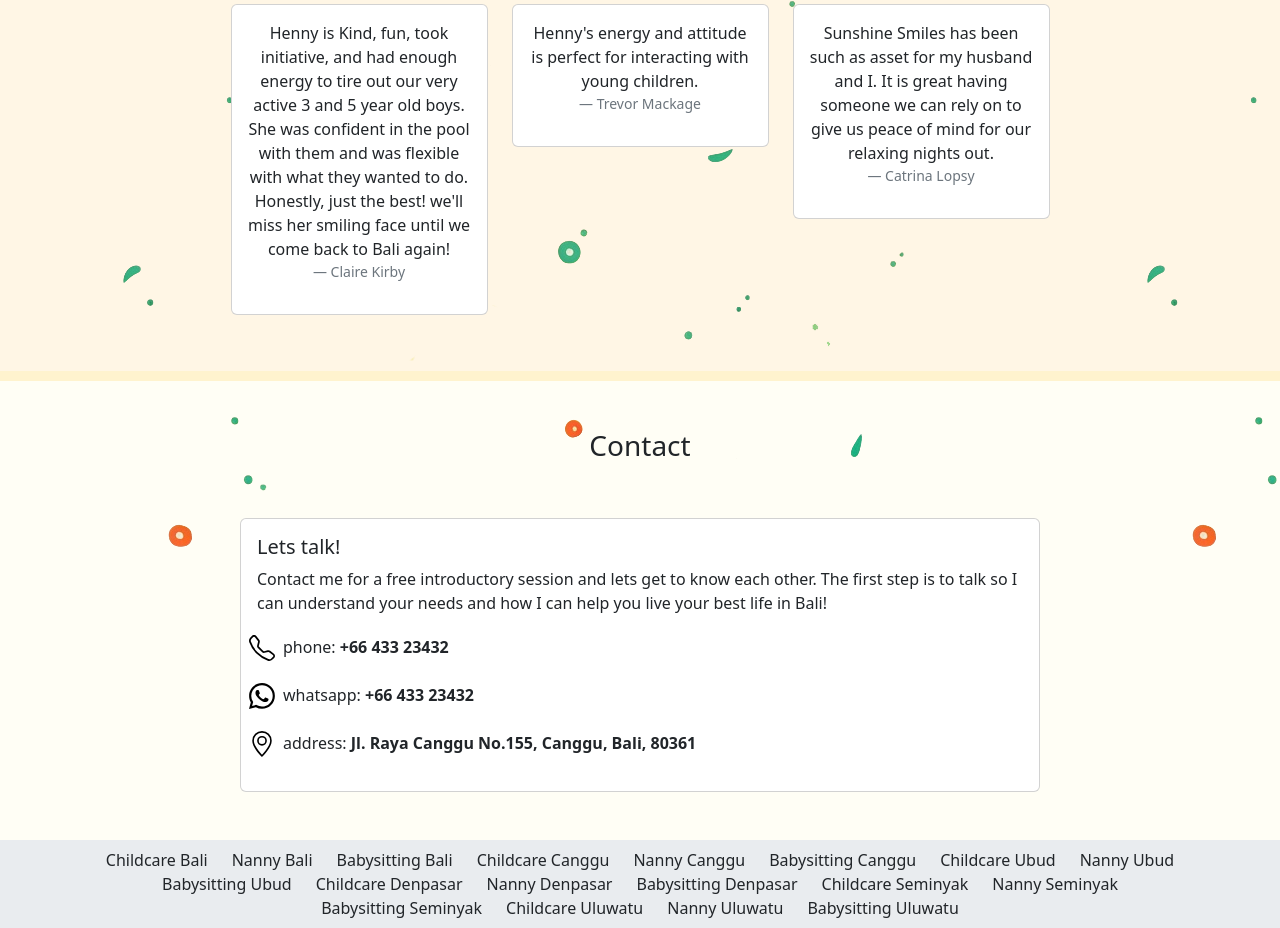
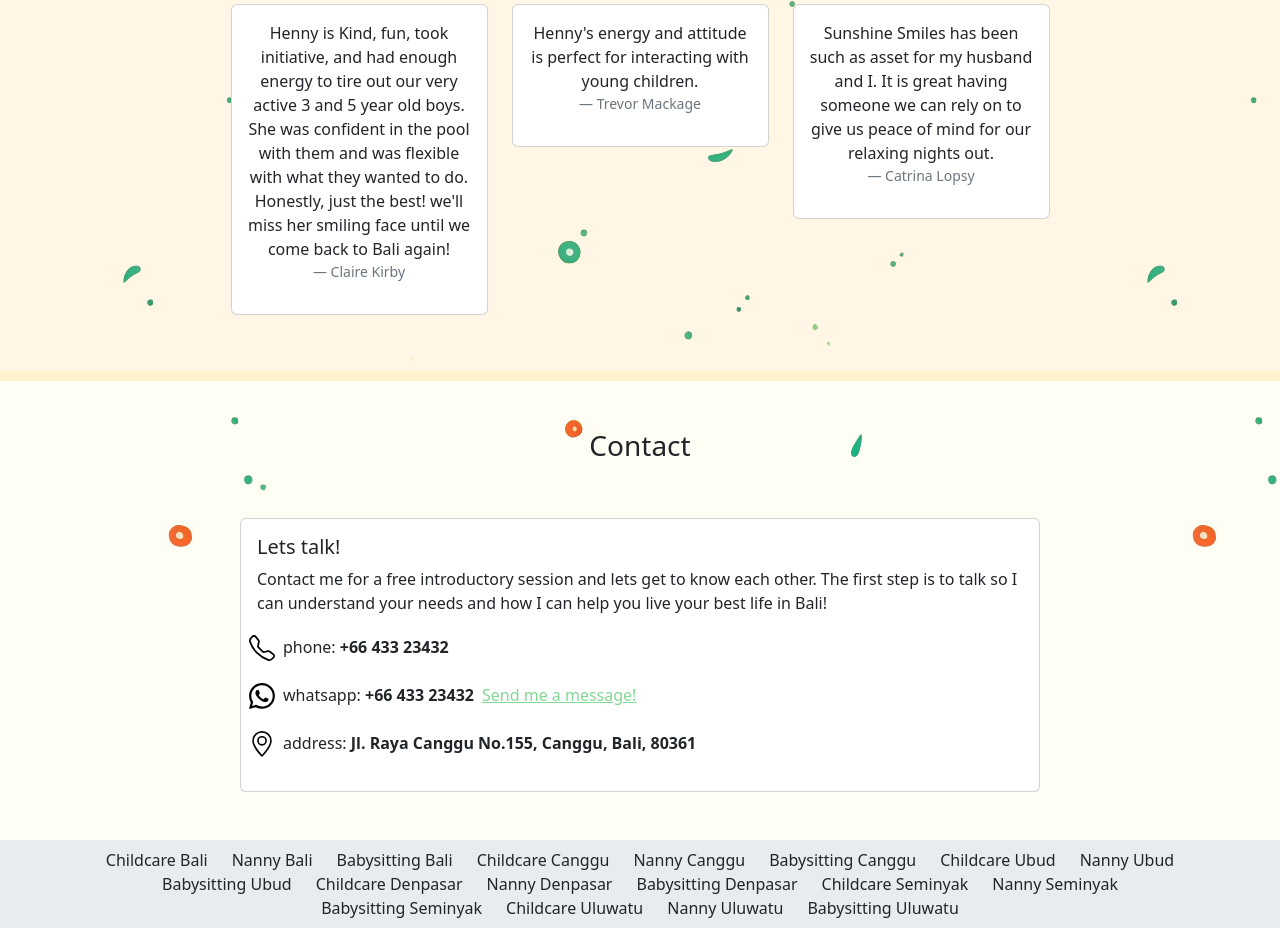
Before and after one commit to sunshinesmileskids/web, a website: page index.html in a window 1280 px wide. Shown: the part 3286-4214 px from the top of the page. Drawn offline with Linux system fonts and the light colour scheme.

Commit message:
Add files via upload

```diff
--- a/index.html
+++ b/index.html
@@ -240,6 +240,7 @@
                         <div class="col-auto pe-2 ps-0"><img src="/assets/whatsapp.svg" alt="Whatsapp"
                                                              class="social-icon"></div>
                         <div class="col-auto pe-0 ps-0"><p>whatsapp: <b>+66 433 23432</b></p></div>
+                        <div class="col-auto pe-0 ps-2"><a href="https://wa.me/6281266883132?text=Hello,+I+am+interested+in+bali+childcare.">Send me a message!</a></div>
                     </div>
 
 <!--                    <div class="row p-1">-->
```
